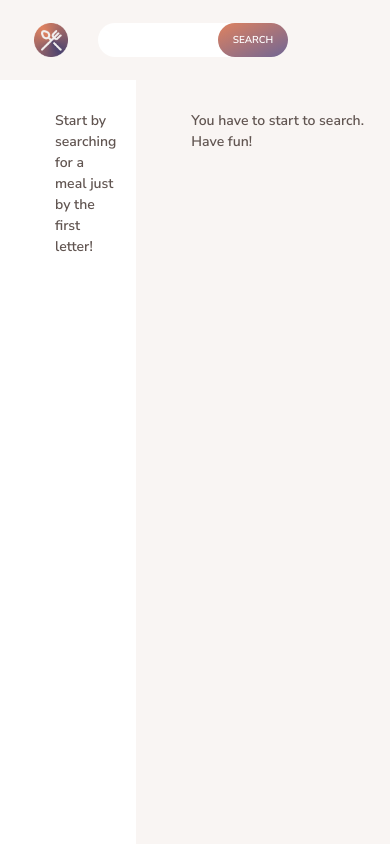
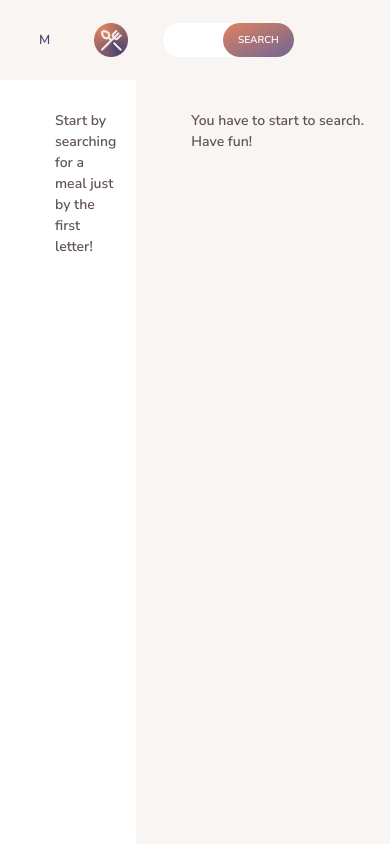
Before and after one commit to pejhvaman/ramify, a website built with Parcel: page index.html in a window 390 px wide. Shown: the top 844 px of the page. Built offline with nearby package versions, Linux system fonts and the light colour scheme.

Commit message:
Started: making responsive

```diff
--- a/index.html
+++ b/index.html
@@ -19,6 +19,7 @@
   <body>
     <div class="container">
       <header class="header">
+        <span class="menu-btn btn--inline">M</span>
         <a href="#"
           ><img src="/public/logo.png" alt="Logo" class="header__logo"
         /></a>
@@ -26,7 +27,7 @@
           <input
             type="text"
             class="search__field"
-            placeholder="Search over 1,000,000 recipes..."
+            placeholder="Search By First Letter..."
           />
           <button class="btn search__btn">
             <svg class="search__icon">
@@ -63,7 +64,6 @@
                       <svg>
                         <use href="/public/icons/smile.svg"></use>
                       </svg>
-                      <!-- <span class="icon-emoji">🙂</span> -->
                     </div>
                     <p>
                       No bookmarks yet. Find a nice recipe and bookmark it :)
--- a/src/sass/_components.scss
+++ b/src/sass/_components.scss
@@ -62,6 +62,11 @@
       height: 1.75rem;
       width: 1.75rem;
       fill: currentColor;
+    }
+
+    @media only screen and (max-width: variables.$bp-medium) {
+      padding: 0.6rem 1.2rem;
+      font-size: inherit;
     }
   }
 }
--- a/src/sass/_header.scss
+++ b/src/sass/_header.scss
@@ -23,6 +23,21 @@
   }
 }
 
+.menu-btn {
+  display: inline-block;
+  width: 3rem;
+  height: 3rem;
+  border-radius: 50%;
+  display: grid;
+  padding: 0;
+  display: grid;
+  place-items: center;
+
+  @media only screen and (min-width: variables.$bp-medium) {
+    display: none;
+  }
+}
+
 .search {
   background-color: #fff;
   border-radius: 10rem;
@@ -41,26 +56,28 @@
     font-family: inherit;
     color: inherit;
     font-size: 1.7rem;
-    width: 28rem;
+    width: 6rem;
 
     &:focus {
       outline: none;
     }
 
-    &::placeholder {
-      color: variables.$color-grey-light-3;
-    }
-
     @media only screen and (max-width: variables.$bp-small) {
       padding-left: 1.5rem;
-      width: 12rem;
       &::placeholder {
         color: white;
       }
     }
+
     @media only screen and (min-width: variables.$bp-small) {
       padding-left: 3rem;
+      width: 18rem;
     }
+
+    @media only screen and (min-width: variables.$bp-medium) {
+      width: 28rem;
+    }
+
     @media only screen and (max-width: variables.$bp-medium) {
       &::placeholder {
         font-size: 1.2rem;
@@ -107,10 +124,13 @@
     svg {
       margin-top: 0.2rem;
       margin-right: 0.4rem;
-      height: 3rem;
-      width: 3rem;
+      width: 1.4rem;
       fill: variables.$color-primary;
       transform: translateY(-1px);
+
+      @media (min-width: 768px) {
+        width: 2rem;
+      }
     }
 
     span {
```
